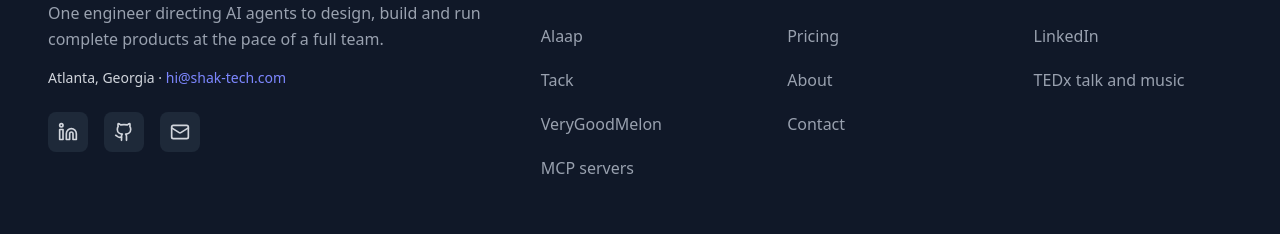
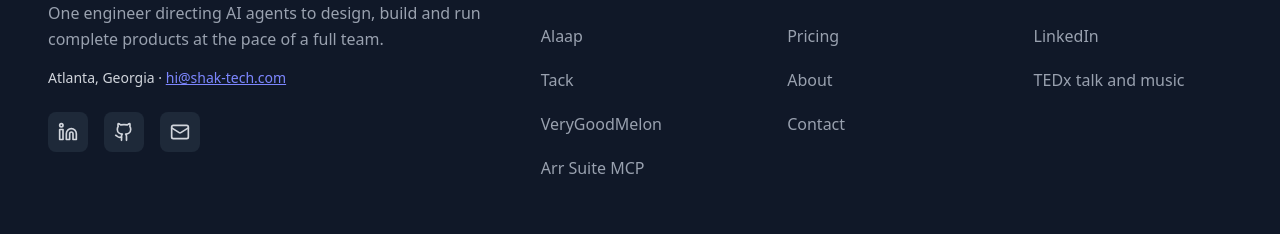
Before and after one commit to shaktech786/shaktech-website, a Next.js app: page / in a window 1280 px wide. Shown: the part 3671-3905 px from the top of the page. Built offline with nearby package versions, Linux system fonts and the light colour scheme.

Commit message:
Underline footer email link and name the MCP server precisely
Co-Authored-By: Claude Fable 5.2 <noreply@anthropic.com>

```diff
--- a/src/app/api/contact/route.ts
+++ b/src/app/api/contact/route.ts
@@ -61,7 +61,7 @@ async function handleContactForm(request: NextRequest) {
   }
 
   return NextResponse.json(
-    { success: true, message: "Thank you for your message! I'll get back to you within 24 hours." },
+    { success: true, message: "Thank you for your message! I'll reply within one business day." },
     { status: 200 }
   )
 }
--- a/src/app/portfolio/opengraph-image.tsx
+++ b/src/app/portfolio/opengraph-image.tsx
@@ -8,6 +8,6 @@ export default function OpengraphImage() {
   return renderOgImage(
     "ShakTech Labs · Portfolio",
     "12+ products. One engineer. No team.",
-    "Prelive · Alaap · Tack · VeryGoodMelon · MCP servers"
+    "Prelive · Alaap · Tack · VeryGoodMelon · Arr Suite MCP"
   )
 }
--- a/src/components/footer.tsx
+++ b/src/components/footer.tsx
@@ -14,7 +14,7 @@ const Footer = () => {
         { name: "Alaap", href: "/portfolio#alaap" },
         { name: "Tack", href: "/portfolio#tack" },
         { name: "VeryGoodMelon", href: "/portfolio#verygoodmelon" },
-        { name: "MCP servers", href: "/portfolio#arr-suite-mcp" }
+        { name: "Arr Suite MCP", href: "/portfolio#arr-suite-mcp" }
       ]
     },
     {
@@ -62,7 +62,7 @@ const Footer = () => {
 
             <p className="text-sm text-gray-300 mb-6">
               Atlanta, Georgia ·{" "}
-              <a href="mailto:hi@shak-tech.com" className="text-indigo-400 hover:text-indigo-300">hi@shak-tech.com</a>
+              <a href="mailto:hi@shak-tech.com" className="text-indigo-400 underline hover:text-indigo-300">hi@shak-tech.com</a>
             </p>
 
             <div className="flex items-center space-x-4" role="group" aria-label="Social media links">
```
